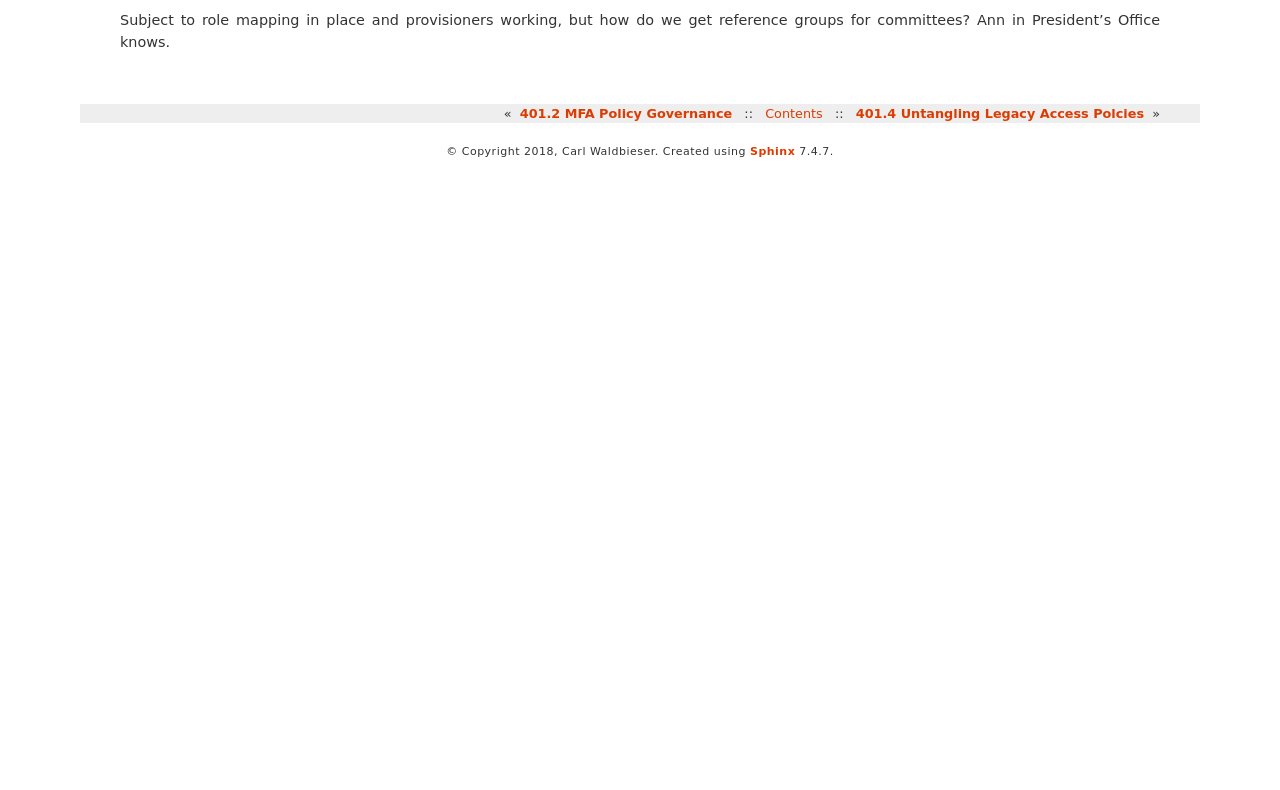
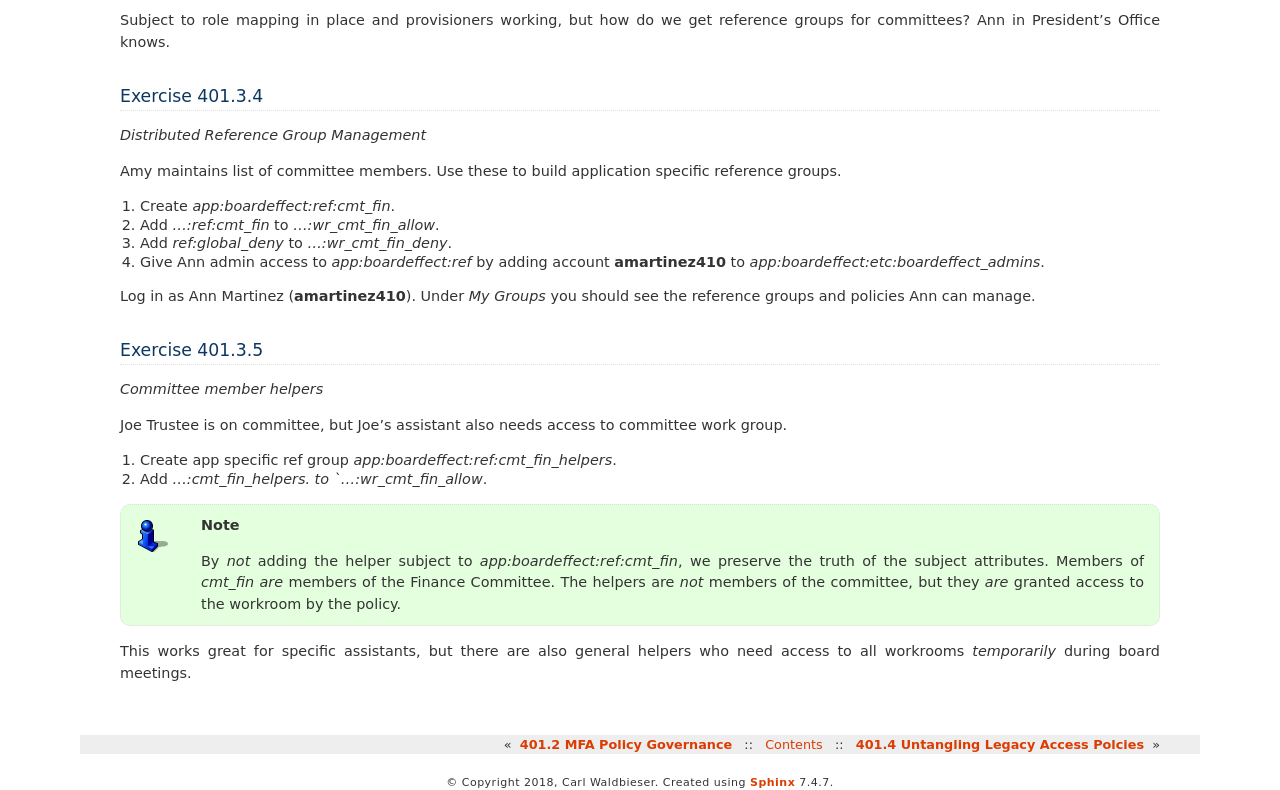
Before and after one commit to cwaldbieser/grouper401_docs, a Sphinx documentation site: the page built from docs/401.3.rst, in a window 1280 px wide and 1400 px high, scrolled down 1128 px, cut to the strip 601-1391 px from the top of the window. Built offline with Sphinx 7.4.7, drawn with Linux system fonts in a browser that asks for light colours; before the commit the page ends 1897 px from its top, so only the background shows below that.

Commit message:
Added 401.3.4.

```diff
--- a/docs/401.3.rst
+++ b/docs/401.3.rst
@@ -102,5 +102,47 @@ Exercise 401.3.3
 Subject to role mapping in place and provisioners working, but how do we get
 reference groups for committees? Ann in President’s Office knows.
 
+----------------
+Exercise 401.3.4
+----------------
+
+*Distributed Reference Group Management*
+
+Amy maintains list of committee members. Use these to build application specific
+reference groups.
+
+#. Create `app:boardeffect:ref:cmt_fin`.
+#. Add `...:ref:cmt_fin` to `...:wr_cmt_fin_allow`.
+#. Add `ref:global_deny` to `...:wr_cmt_fin_deny`.
+#. Give Ann admin access to `app:boardeffect:ref` by adding account
+   **amartinez410** to `app:boardeffect:etc:boardeffect_admins`.
+
+Log in as Ann Martinez (**amartinez410**).  Under *My Groups* you should see
+the reference groups and policies Ann can manage.
+
+----------------
+Exercise 401.3.5
+----------------
+
+*Committee member helpers*
+
+Joe Trustee is on committee, but Joe’s assistant also needs access to
+committee work group.
+
+#. Create app specific ref group `app:boardeffect:ref:cmt_fin_helpers`.
+#. Add `...:cmt_fin_helpers. to `...:wr_cmt_fin_allow`.
+
+.. note::
+
+    By *not* adding the helper subject to `app:boardeffect:ref:cmt_fin`,
+    we preserve the truth of the subject attributes.  Members of `cmt_fin`
+    *are* members of the Finance Committee.  The helpers are *not* members
+    of the committee, but they *are* granted access to the workroom by
+    the policy.
+
+This works great for specific assistants, but there are also general helpers
+who need access to all workrooms *temporarily* during board meetings.
+
+
 
 .. _Grouper Deployment Guide: https://spaces.at.internet2.edu/display/Grouper/Grouper+Deployment+Guide+Work+-TIER+Program
```
